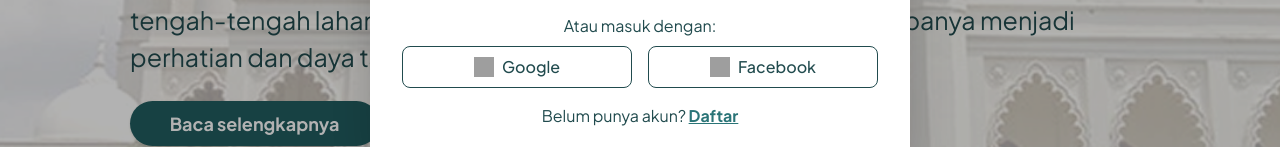
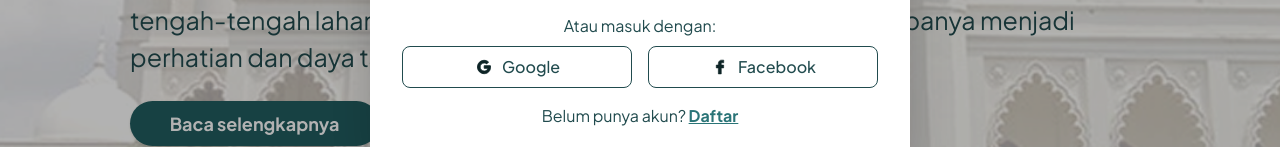
Before and after one commit to rdtydhrm/LCC, a React (Vite) app: page /agama/islam in a window 1280 px wide. Both pictures are taken after a click on the button "Login". Shown: the part 494-641 px from the top of the page. Built offline with nearby package versions, Linux system fonts and the light colour scheme; grey boxes are pictures that could not be loaded.

Commit message:
fix icon image 2

```diff
--- a/src/components/LoginModal.jsx
+++ b/src/components/LoginModal.jsx
@@ -51,11 +51,11 @@
         <div className="text-center text-[#214b4e] mt-4 mb-2">Atau masuk dengan:</div>
         <div className="flex gap-4 mb-4">
           <button className="flex-1 border border-[#214b4e] rounded-lg py-2 flex items-center justify-center gap-2 text-[#214b4e] font-medium bg-white hover:bg-gray-50 transition">
-            <img src="src\assets\icons\google-svgrepo-com.svg" alt="Google" className="w-5 h-5" />
+            <img src="/assets/icons/google-svgrepo-com.svg" alt="Google" className="w-5 h-5" />
             Google
           </button>
           <button className="flex-1 border border-[#214b4e] rounded-lg py-2 flex items-center justify-center gap-2 text-[#214b4e] font-medium bg-white hover:bg-gray-50 transition">
-            <img src="src\assets\icons\facebook-svgrepo-com.svg" alt="Facebook" className="w-5 h-5" />
+            <img src="/assets/icons/facebook-svgrepo-com.svg" alt="Facebook" className="w-5 h-5" />
             Facebook
           </button>
         </div>
```
